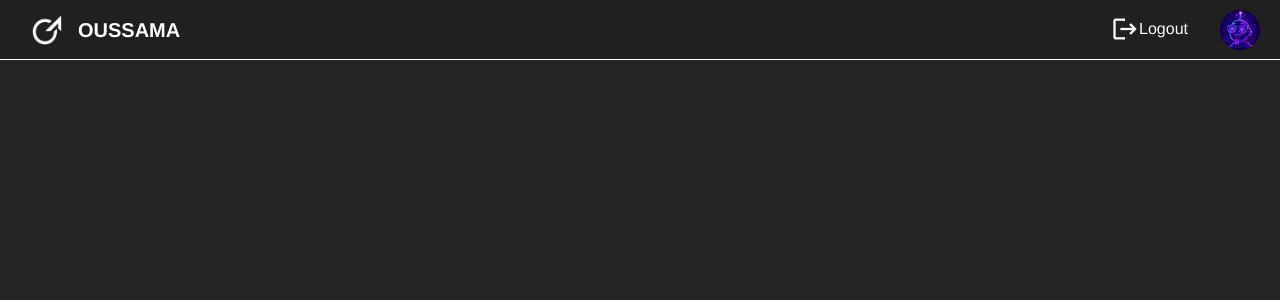
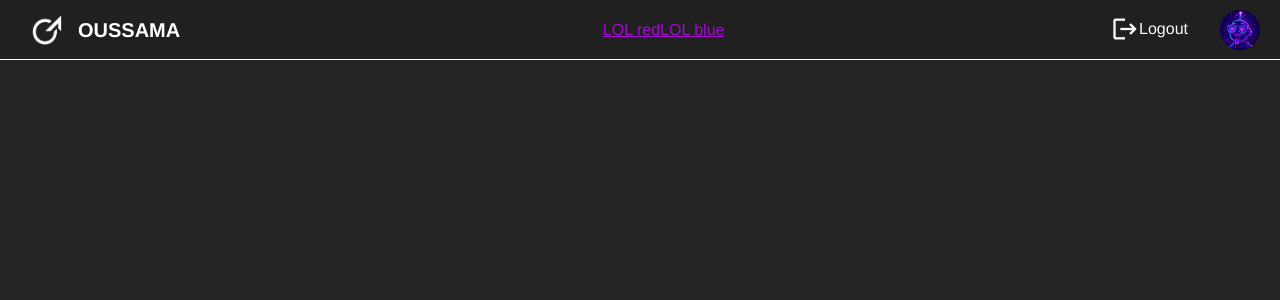
Before and after one commit to OussamaYAQDANE/mini-whatsapp, a Vue app: page / in a window 1280 px wide. Shown: the top 300 px of the page. Built offline with nearby package versions, Linux system fonts and the light colour scheme; no server answers; sample sign-in values are in the browser's storage.

Commit message:
Logout + Navbar

```diff
--- a/src/components/LoadingScreen.vue
+++ b/src/components/LoadingScreen.vue
@@ -13,7 +13,6 @@
 
 #logo{
     animation: pulse 2s infinite ease-in-out;
-
 }
 
 @keyframes pulse {
--- a/src/components/NavBar.vue
+++ b/src/components/NavBar.vue
@@ -16,7 +16,10 @@
         />
         OUSSAMA
       </div>
-
+      <div>
+        <router-link to="/">LOL red</router-link>
+        <router-link to="test">LOL blue</router-link>
+      </div>
       <div
         class="d-flex actions flex-row-reverse align-items-center"
         style="width: fit-content; justify-content: space-around"
@@ -41,8 +44,9 @@
         <div
           class="icon-div pt-1 pb-1 ps-2 pe-3 haha"
           style="border-radius: 25px; font-size: 16px; margin-right: 12px"
+          @click="signOut(auth)"
         >
-          <i class="material-icons" style="font-size: 28px">logout</i> Logout
+          <i class="material-icons" style="font-size: 28px" >logout</i> Logout
         </div>
       </div>
     </div>
@@ -52,6 +56,8 @@
     <script setup>
 import { defineProps } from "vue";
 import DefaultProfile from "@/assets/default-profile.png";
+import { signOut } from "firebase/auth";
+import { auth } from "@/firebase/firebase-config";
 const props = defineProps({
   profilePic: String,
   modelValue: String,
--- /dev/null
+++ b/src/views/DiscussionsPage.vue
@@ -0,0 +1,14 @@
+<template>
+  <div style="display: flex; height: 100%;">
+
+  </div>
+</template>
+
+<script setup>
+
+
+</script>
+
+<style>
+
+</style>
--- a/src/views/MainPage.vue
+++ b/src/views/MainPage.vue
@@ -1,5 +1,6 @@
 <template>
-  <div class="d-flex flex-column" style="width: 100%; height: 100%;">
+  <loading-screen v-if="isLoading" />
+  <div v-else class="d-flex flex-column" style="width: 100%; min-height: 100%">
     <nav-bar />
     <router-view />
   </div>
@@ -8,20 +9,23 @@
 <script setup>
 /* eslint-disable */
 
-import { auth } from '@/firebase/firebase-config';
-import router from '@/router';
-import { onAuthStateChanged } from 'firebase/auth';
-import NavBar from '@/components/NavBar.vue';
+import { auth } from "@/firebase/firebase-config";
+import router from "@/router";
+import { onAuthStateChanged } from "firebase/auth";
+import NavBar from "@/components/NavBar.vue";
+import LoadingScreen from "@/components/LoadingScreen.vue";
+import { ref } from "vue";
 
-onAuthStateChanged(auth, async (user)=>{
-    if (!user){
-        router.push('/login');
-        return
-    }
-})
+const isLoading = ref(true);
 
+onAuthStateChanged(auth, async (user) => {
+  if (!user) {
+    router.push("/login");
+    return;
+  }
+  isLoading.value = false;
+});
 </script>
 
 <style>
-
 </style>
```
Also changed, not shown: src/router/index.js (+6 -1 lines).
